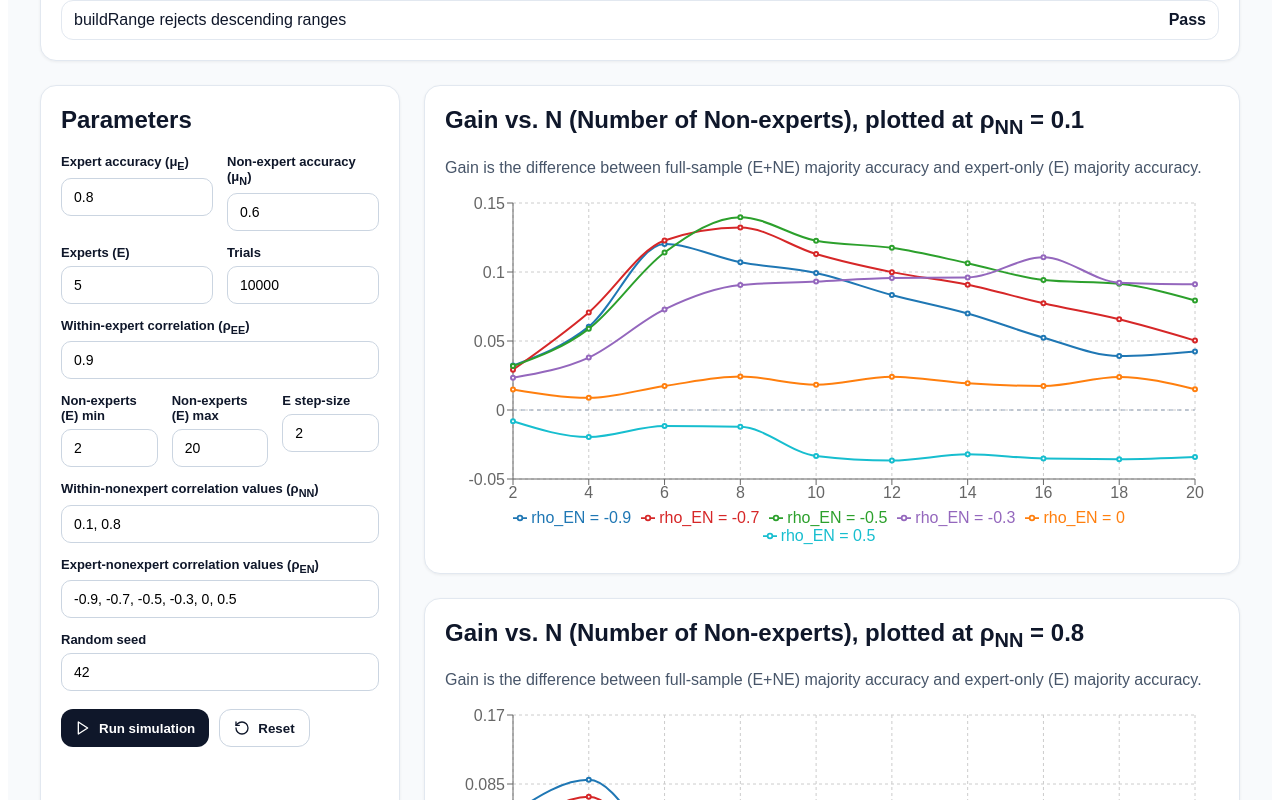
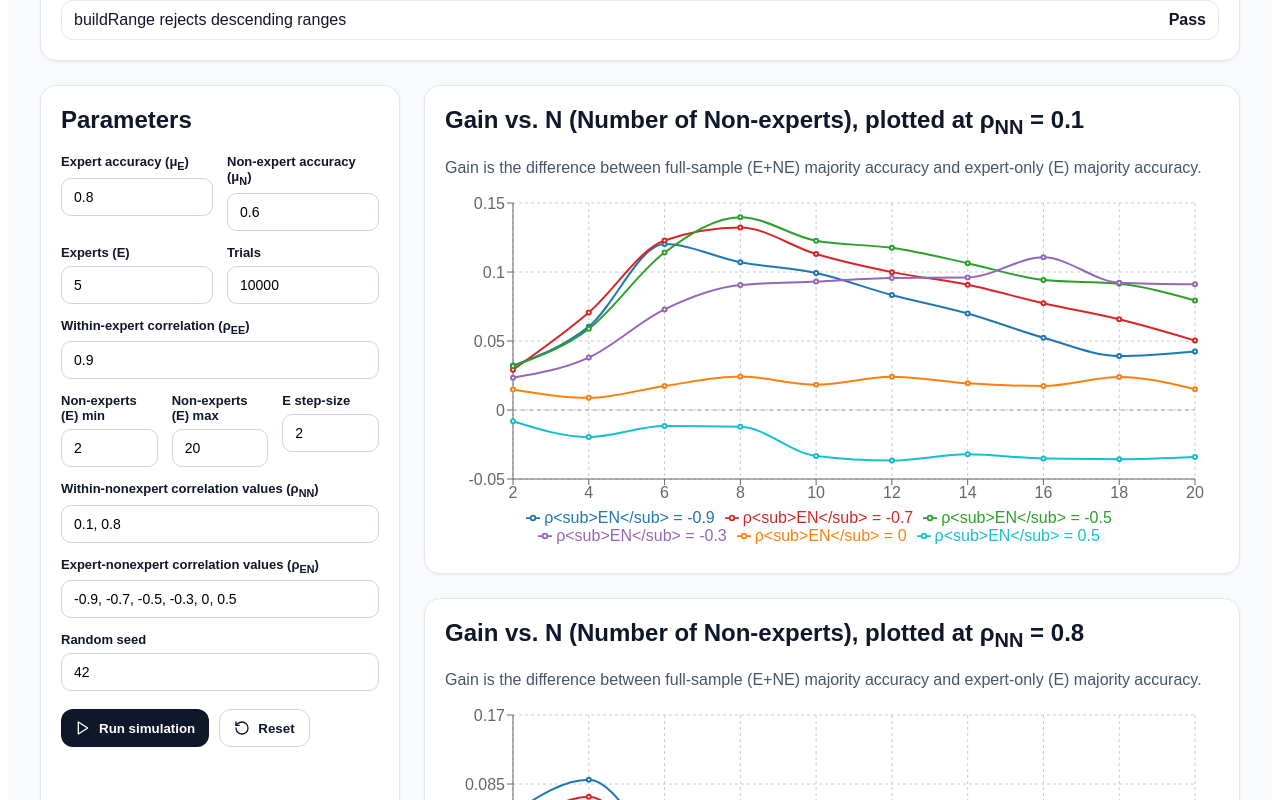
Before and after one commit to anujitchakraborty/democracy-simulator, a React (Vite) app: page / in a window 1280 px wide. Both pictures are taken after a click on the button "Run simulation". Shown: the part 366-1166 px from the top of the page. Built offline with nearby package versions, Linux system fonts and the light colour scheme.

Commit message:
Update App.jsx

```diff
--- a/src/App.jsx
+++ b/src/App.jsx
@@ -644,7 +644,7 @@ export default function App() {
                               key={`${panelIndex}-${rhoSN}`}
                               type="monotone"
                               dataKey={`rhoSN_${r}`}
-                              name={`rho_EN = ${rhoSN}`}
+                              name={`ρ<sub>EN</sub> = ${rhoSN}`}
                               stroke={palette[r % palette.length]}
                               strokeWidth={2}
                               dot={{ r: 2 }}
```
